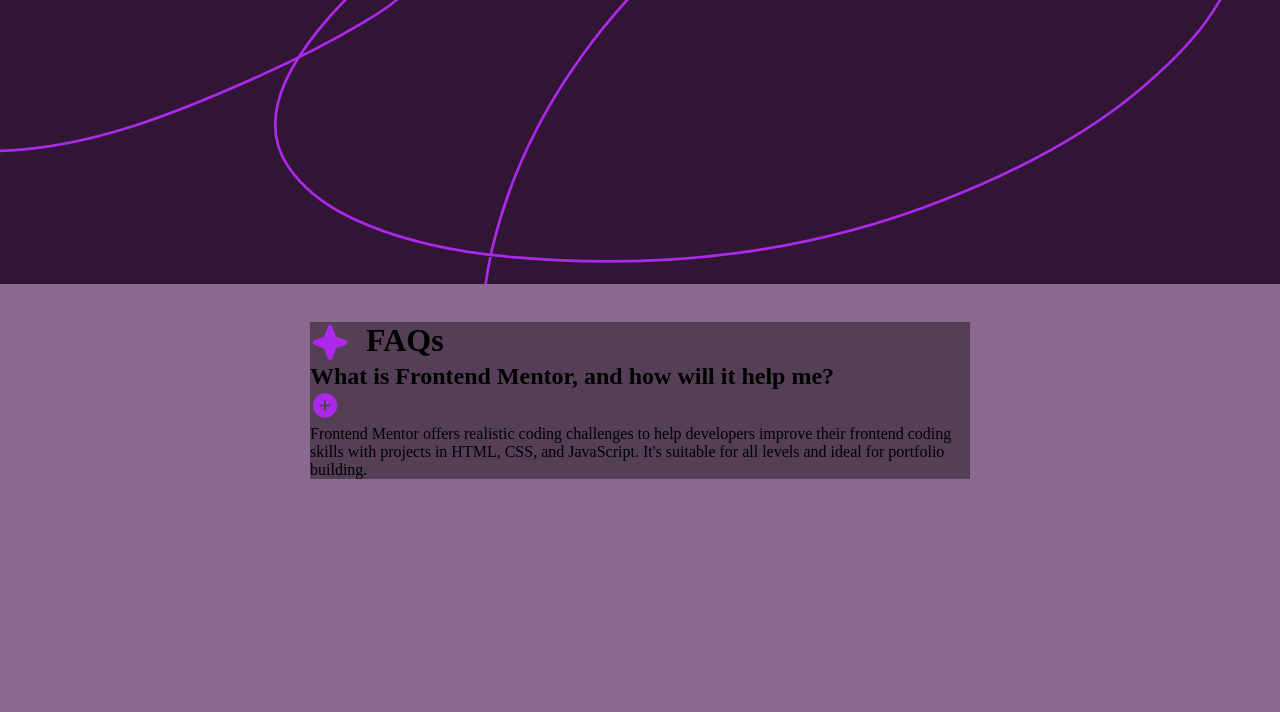
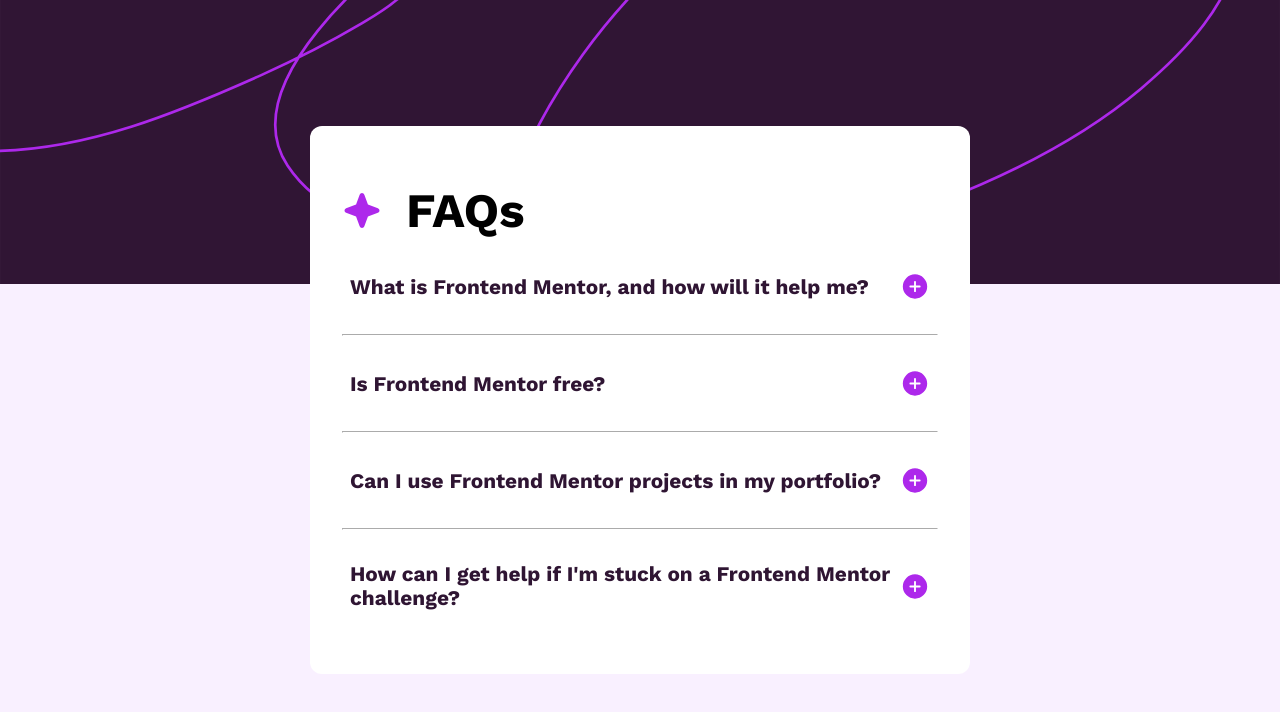
Before and after one commit to Joao-progBr/projt_FaqAccordion, a website: page indexx.html in a window 1280 px wide. Drawn offline with nearby package versions, Linux system fonts and the light colour scheme; files that its build step writes are made by us from their sources; files whose address does not match are found by name.

Commit message:
adicionado interação.

```diff
--- a/indexx.html
+++ b/indexx.html
@@ -4,6 +4,10 @@
 <head>
     <meta charset="UTF-8">
     <meta name="viewport" content="width=device-width, initial-scale=1.0">
+    <link rel="preconnect" href="https://fonts.googleapis.com">
+    <link rel="preconnect" href="https://fonts.gstatic.com" crossorigin>
+    <link href="https://fonts.googleapis.com/css2?family=Work+Sans:ital,wght@0,100..900;1,100..900&display=swap"
+        rel="stylesheet">
     <link rel="icon" type="image/png" sizes="32x32" href="./assets/images/favicon-32x32.png">
 
     <link rel="stylesheet" href="./build/styles/main.min.css">
@@ -27,18 +31,57 @@
                     <img src="./build/assets/images/icon-star.svg" alt="icone estrela">
                     <h1>FAQs</h1>
                 </div>
-                <div class="faq__question">
-                    <h2>
+                <div class="faq__question" id="faq-question">
+                    <b class="faq__question__itemQuestion">
                         What is Frontend Mentor, and how will it help me?
-                    </h2>
+                    </b>
                     <img src="./build/assets/images/icon-plus.svg" alt="">
-                    <div class="faq__answer">
-                        <p>
-                            Frontend Mentor offers realistic coding challenges to help developers improve their
-                            frontend coding skills with projects in HTML, CSS, and JavaScript. It's suitable for
-                            all levels and ideal for portfolio building.
-                        </p>
-                    </div>
+                </div>
+                <div class="faq__answer" id="faq-answer">
+                    <p class="faq__answer__itemAnswer">
+                        Frontend Mentor offers realistic coding challenges to help developers improve their
+                        frontend coding skills with projects in HTML, CSS, and JavaScript. It's suitable for
+                        all levels and ideal for portfolio building.
+                    </p>
+                </div>
+                <hr class="divider">
+                <div class="faq__question" id="faq-question">
+                    <b class="faq__question__itemQuestion">
+                        Is Frontend Mentor free?
+                    </b>
+                    <img src="./build/assets/images/icon-plus.svg" alt="">
+                </div>
+                <div class="faq__answer" id="faq-answer">
+                    <p class="faq__answer__itemAnswer">
+                        Yes, Frontend Mentor offers both free and premium coding challenges, with the free
+                        option providing access to a range of projects suitable for all skill levels.
+                    </p>
+                </div>
+                <hr class="divider">
+                <div class="faq__question" id="faq-question">
+                    <b class="faq__question__itemQuestion">
+                        Can I use Frontend Mentor projects in my portfolio?
+                    </b>
+                    <img src="./build/assets/images/icon-plus.svg" alt="">
+                </div>
+                <div class="faq__answer" id="faq-answer">
+                    <p class="faq__answer__itemAnswer">
+                        Yes, you can use projects completed on Frontend Mentor in your portfolio. It's an excellent
+                        way to showcase your skills to potential employers!
+                    </p>
+                </div>
+                <hr class="divider">
+                <div class="faq__question" id="faq-question">
+                    <b class="faq__question__itemQuestion">
+                        How can I get help if I'm stuck on a Frontend Mentor challenge?
+                    </b>
+                    <img src="./build/assets/images/icon-plus.svg" alt="">
+                </div>
+                <div class="faq__answer" id="faq-answer">
+                    <p class="faq__answer__itemAnswer">
+                        The best place to get help is inside Frontend Mentor's Discord community. There's a help
+                        channel where you can ask questions and seek support from other community members.
+                    </p>
                 </div>
             </div>
         </div>
@@ -53,24 +96,8 @@
 
     <!--
 
-
-
-
-
-    Is Frontend Mentor free?
-
-    Yes, Frontend Mentor offers both free and premium coding challenges, with the free
-    option providing access to a range of projects suitable for all skill levels.
-
-    Can I use Frontend Mentor projects in my portfolio?
-
-    Yes, you can use projects completed on Frontend Mentor in your portfolio. It's an excellent
-    way to showcase your skills to potential employers!
-
-    How can I get help if I'm stuck on a Frontend Mentor challenge?
-
-    The best place to get help is inside Frontend Mentor's Discord community. There's a help
-    channel where you can ask questions and seek support from other community members.
+    adicionar efeito ao clicar
+    mudar icone
 
 
     <div class="attribution">
@@ -78,6 +105,8 @@
         Coded by <a href="#">Your Name Here</a>.
     </div> -->
 
+    <script src="./build/scripts/main.min.js"></script>
+
 </body>
 
 </html>
--- a/src/scripts/main.js
+++ b/src/scripts/main.js
@@ -1,3 +1,9 @@
-alert('ola mundo')
-alert('ola mundo2')
-alert('ola mundo3')
+const faqQuestion = document.querySelectorAll('.faq__question')
+const faqAnswer = document.querySelectorAll('.faq__answer')
+
+faqQuestion.forEach(function(btn){
+    btn.addEventListener('click', function(){
+        const faqAnswer = btn.nextElementSibling
+        faqAnswer.classList.toggle('active')
+    })
+})
--- a/src/styles/main.less
+++ b/src/styles/main.less
@@ -1,11 +1,19 @@
-// body{
-//     background-color: red;
+
+// .work-sans-<uniquifier> {
+//   font-family: "Work Sans", sans-serif;
+//   font-optical-sizing: auto;
+//   font-weight: <weight>;
+//   font-style: normal;
 // }
 
 *{
     padding: 0;
     margin: 0;
     box-sizing: border-box;
+}
+
+body, html{
+    font-family: "Work Sans", sans-serif;
 }
 
 .bg__top{
@@ -37,13 +45,55 @@
 
 .faq__container{
     width: 660px;
-    background-color: rgba(0, 0, 0, .4);
+    background-color: hsl(0, 100%, 100%);
+    padding: 2em;
+    border-radius: 12px;
     z-index: 999;
 }
 
 .faq__title{
     display: flex;
     gap: 1em;
+    margin: 1em 0;
+    font-size: 1.5em;
+}
+
+.faq__question{
+    display: flex;
+    justify-content: space-between;
+    align-items: center;
+    margin-bottom: 1.5em;
+    cursor: pointer;
+    padding: .5em;
+
+    &__itemQuestion{
+        font-size: 1.3em;
+        color: hsl(292, 42%, 14%);
+    }
+}
+
+.faq__answer{
+    display: none;
+    max-height: 0;
+    overflow: hidden;
+    opacity: 0;
+    transition: max-height .5s ease, opacity .5s ease;
+    &__itemAnswer{
+        line-height: 1.5em;
+    }
+
+    &.active{
+        display: block;
+        opacity: 1;
+        max-height: 100%;
+        transition: max-height .5s ease, opacity .5s ease;
+    }
+}
+
+.divider{
+    margin: 1.5em 0;
+    width: 100%;
+    border-color: hsl(0, 100%, 100%);
 }
 
 .bg__bottom{
@@ -58,6 +108,6 @@
     left: 0;
     width: 100%;
     height: 100%;
-    background-color: hsl(292, 16%, 49%);
+    background-color: hsl(275, 100%, 97%);
     z-index: 0;
 }
```
